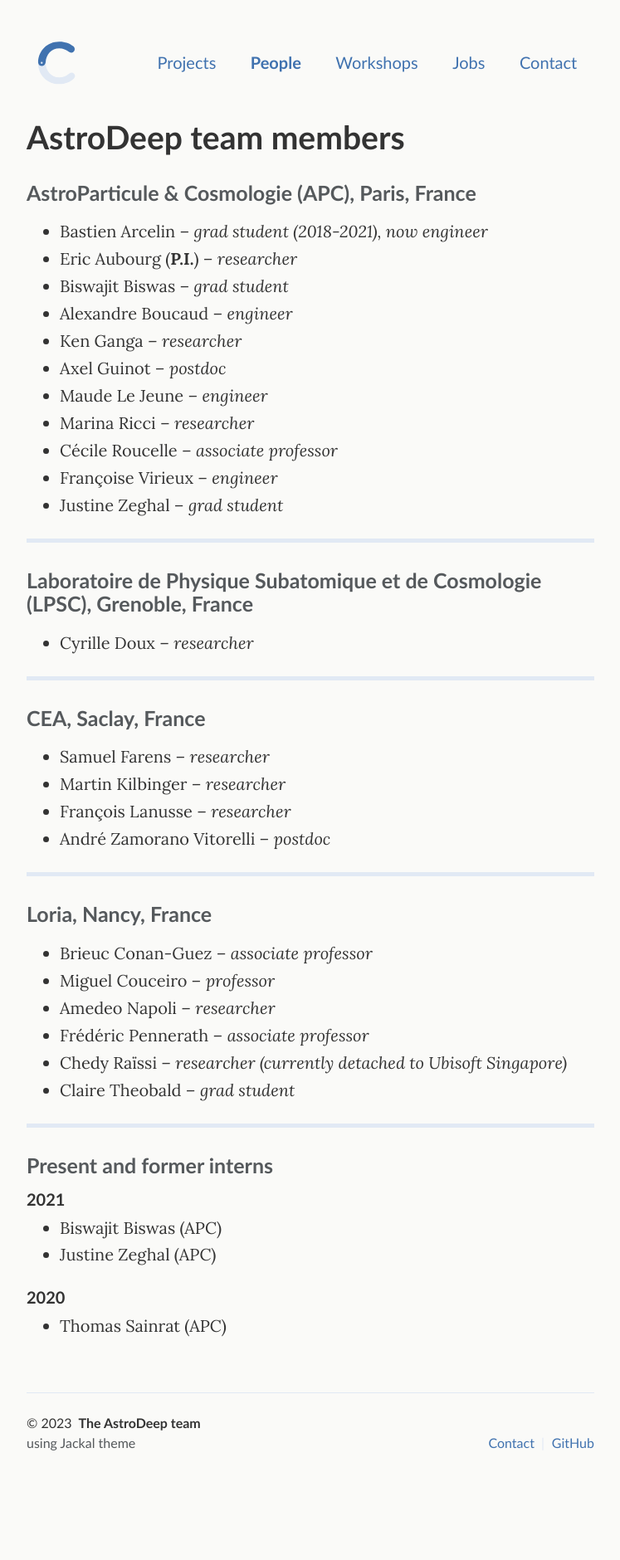
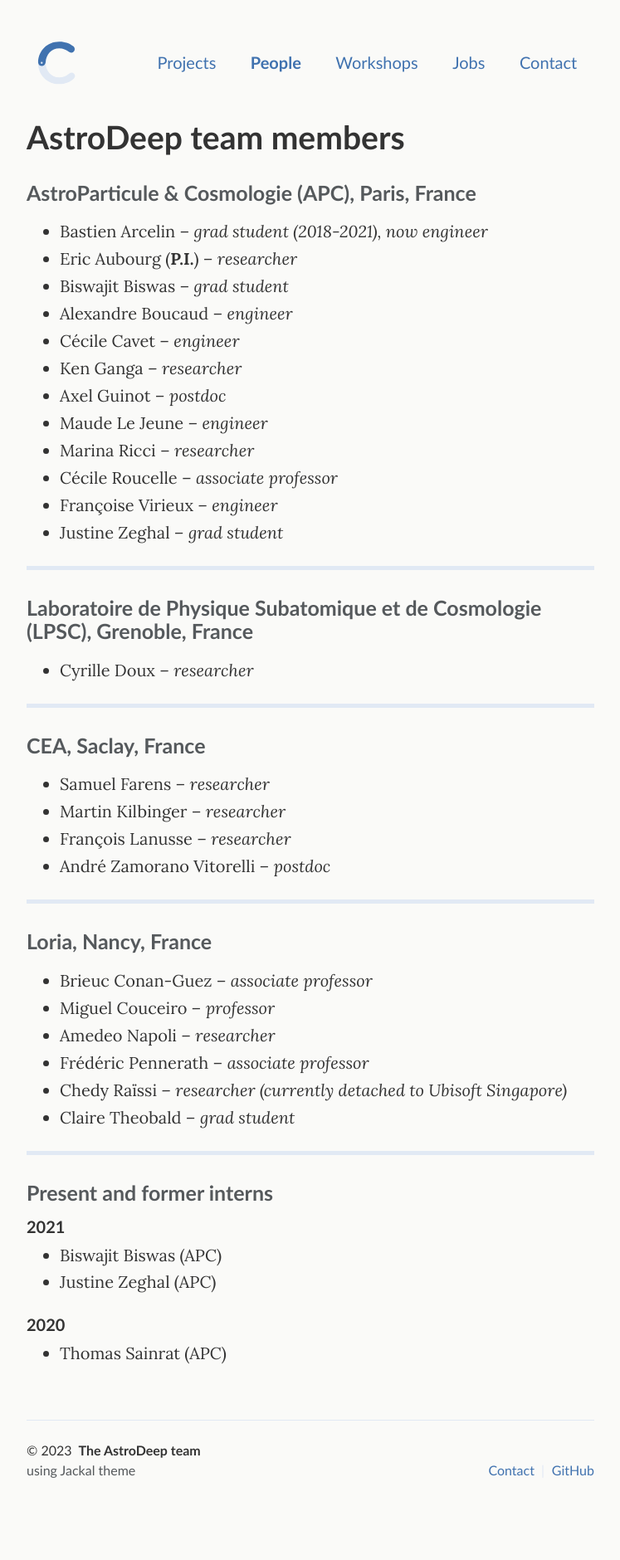
Before and after one commit to astrodeepnet/website, a Jekyll site: the page built from _pages/people.md, in a window 1280 px wide. Shown: the whole page at 83% size, without its empty margins (266-1013 px from the left). Built offline with Jekyll 4.4.1, drawn with Linux system fonts in a browser that asks for light colours; before the commit the page ends 1847 px from its top, so only the background shows below that.

Commit message:
Update people.md

```diff
--- a/_pages/people.md
+++ b/_pages/people.md
@@ -12,6 +12,7 @@ permalink: /people/
 - Eric Aubourg (**P.I.**) – _researcher_
 - Biswajit Biswas – _grad student_
 - Alexandre Boucaud – _engineer_
+- Cécile Cavet – _engineer_
 - Ken Ganga – _researcher_
 - Axel Guinot – _postdoc_
 - Maude Le Jeune – _engineer_
```
